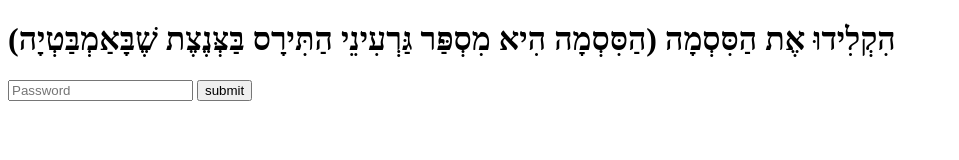
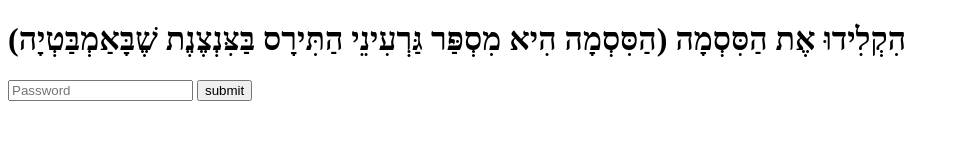
Before and after one commit to elongilad/scavhunt, a plain HTML site: page index.html in a window 1280 px wide. Shown: the whole page, without its empty margins (0-959 px from the left). Drawn offline with Linux system fonts and the light colour scheme.

Commit message:
Update index.html

```diff
--- a/index.html
+++ b/index.html
@@ -5,7 +5,7 @@
 </head>
 <body>
     <div id="content">
-        <h1>הִקְלִידוּ אֶת הַסִּסְמָה (הַסִּסְמָה הִיא מִסְפַּר גַּרְעִינֵי הַתִּירָס בַּצְּנֶצֶת שֶׁבָּאַמְבַּטְיָה)</h1>
+        <h1>הִקְלִידוּ אֶת הַסִּסְמָה (הַסִּסְמָה הִיא מִסְפַּר גַּרְעִינֵי הַתִּירָס בַּצִּנְצֶנֶת שֶׁבָּאַמְבַּטְיָה)</h1>
         <form id="password-form">
             <input type="password" id="password" placeholder="Password" required>
             <button type="submit">submit</button>
```
